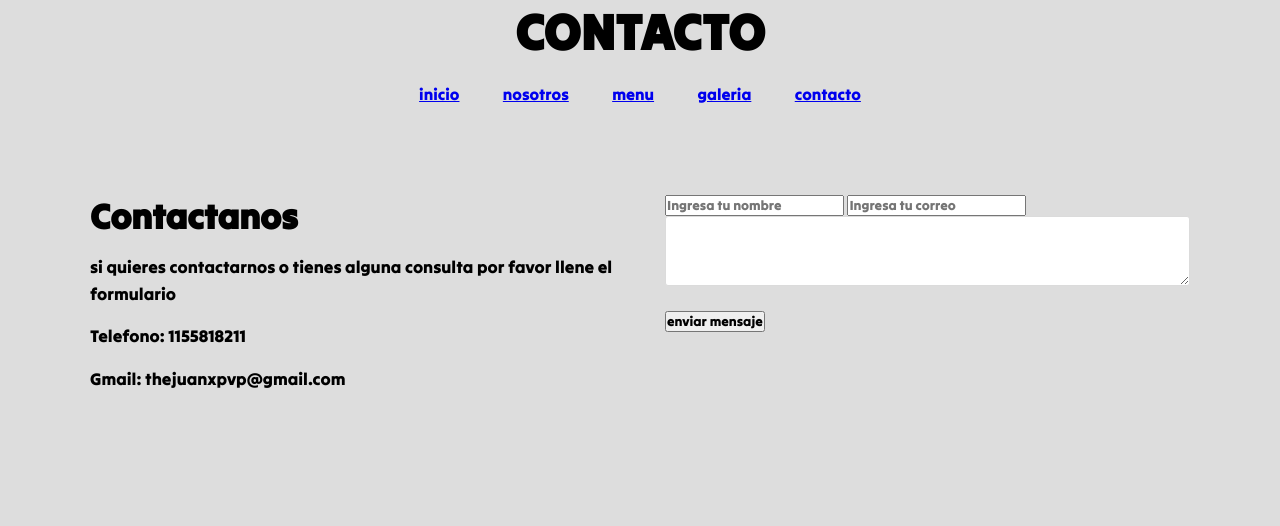
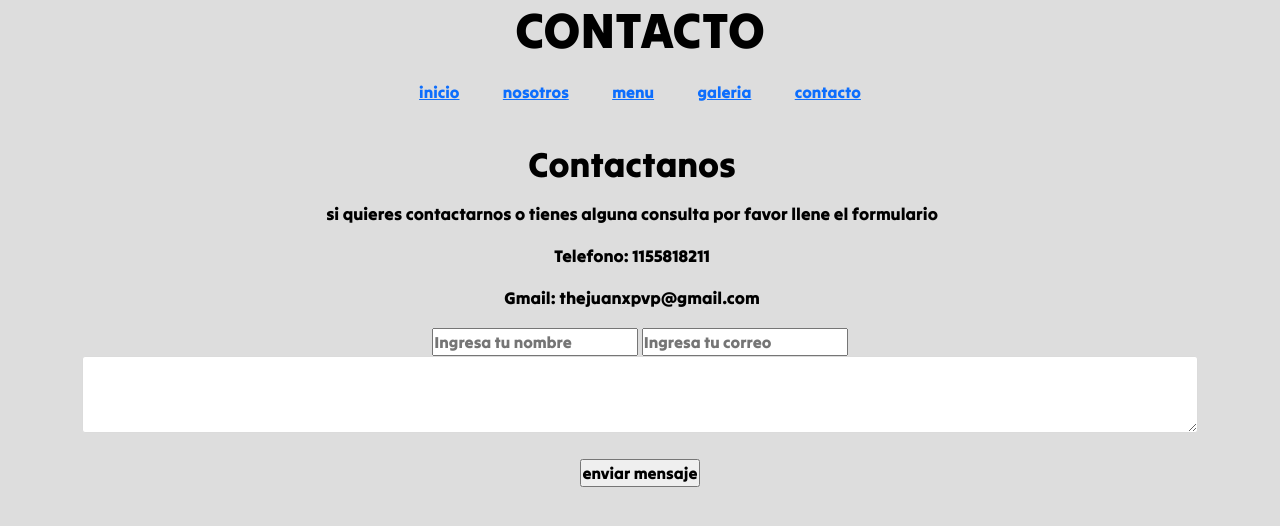
Before and after one commit to Topo1055/eldesembarcoo.github.io, a plain HTML site: page Pagina/Pages/contacto.html in a window 1280 px wide. Drawn offline with nearby package versions, Linux system fonts and the light colour scheme.

Commit message:
ajustes 2

```diff
--- a/Pagina/Css/estilos.css
+++ b/Pagina/Css/estilos_back.css
@@ -138,13 +138,13 @@ nav a{
 .container_formulario {
     width:100%;
     max-width: 1100px;
-    margin: auto;
-    display: grid;
-    grid-template-columns: repeat(2,1fr);
-    grid-gap: 50px;
-    margin-top: 90px;
+    margin-top: 20px;
+    text-align: center;
+
 
 }
+
+
 
 .container_formulario h2 {
     margin-bottom: 15px;
@@ -160,6 +160,8 @@ nav a{
 
 
 }
+
+
 
 .container_formulario p {
     display: inline-block;
@@ -180,6 +182,7 @@ nav a{
     margin-bottom: 20px;
     border-radius: 3px;
     outline: 0px;
+
 }
 
 .video1 iframe{
@@ -198,6 +201,11 @@ nav a{
 
 }
 
+.container_contacto {
+    text-align: center;
+
+}
+
 
 
 /*
--- a/Pagina/Pages/contacto.html
+++ b/Pagina/Pages/contacto.html
@@ -4,7 +4,10 @@
     <meta charset="UTF-8">
     <meta http-equiv="X-UA-Compatible" content="IE=edge">
     <meta name="viewport" content="width=device-width, initial-scale=1.0">
-    <link rel="stylesheet" href="../Css/estilos.css">
+    <title>EL DESEMBARCO CONTACTO</title>
+    <link href="https://cdn.jsdelivr.net/npm/bootstrap@5.3.0-alpha2/dist/css/bootstrap.min.css" rel="stylesheet"
+    integrity="sha384-aFq/bzH65dt+w6FI2ooMVUpc+21e0SRygnTpmBvdBgSdnuTN7QbdgL+OapgHtvPp" crossorigin="anonymous">
+    <link rel="stylesheet" href="../Css/estilos_back.css">
     <title>El desembarco "menu"</title>
 </head>
 <body>
@@ -19,9 +22,11 @@
         </nav>
     </header>
     <main>
+        <Div class="container_contacto">
+
             <div class="container">
                 <div class="row">
-                <div class="col 12">
+                    <div class="col 1">
                         <div class="container_formulario">
                             <div class="container_formulario_info">
                                 <h2> Contactanos</h2>
@@ -29,6 +34,9 @@
                 <p>Telefono: 1155818211</p>
                 <p>Gmail: thejuanxpvp@gmail.com</p>
             </div>
+        </div>
+
+        <Div class="col 12 ">
 
             <form action="#" autocomplete="off">
                 <input type="text" name="nombre" placeholder="Ingresa tu nombre" class="campo">
@@ -38,12 +46,13 @@
                 <input type="submit" name="enviar" value="enviar mensaje" class="enviar">
             </form>
 
+        </Div>
         </div>
     </div>
 </div>
 </div>
 </div>
-</div>
+</Div>
 
     </main>
     <footer>
```
Also changed, not shown: Pagina/Index.html (+1 -1 lines), Pagina/Pages/galeria.html (+3 -1 lines), Pagina/Pages/menu.html (+1 -1 lines), Pagina/Pages/nosotros.html (+1 -1 lines). Lines whose indentation alone changed are shown as unchanged.
